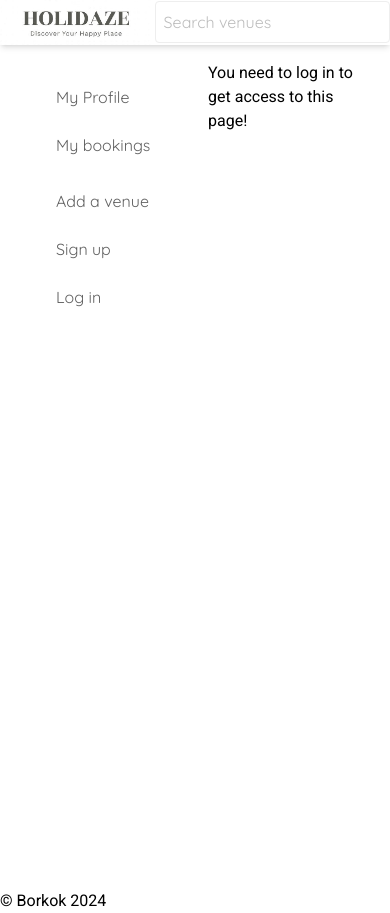
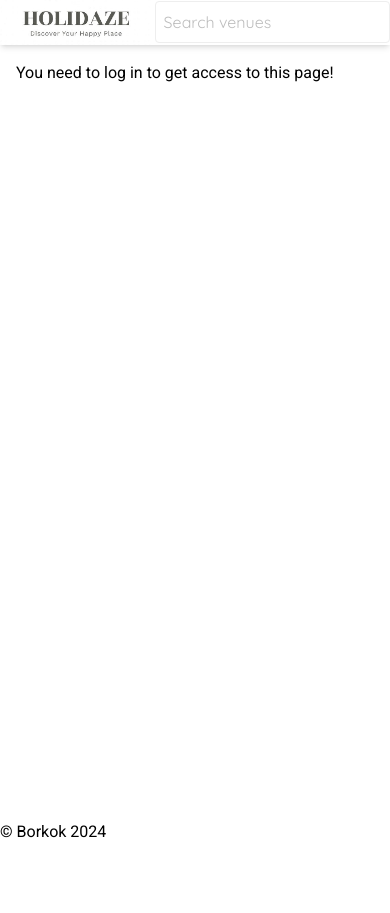
Before and after one commit to borikokeny/Holidaze-Project-Exam-2, a React (Vite) app: page /ProfilePage in a window 390 px wide. After the commit the page ends 844 px from the top, so only its background shows below. Built offline with nearby package versions, Linux system fonts and the light colour scheme.

Commit message:
Adds mobileview to Sidebar

```diff
--- a/src/components/Sidebar.jsx
+++ b/src/components/Sidebar.jsx
@@ -25,7 +25,7 @@ function Sidebar() {
   }, [user]);
 
   return (
-    <aside className="flex flex-col flex-shrink-0 p-4 h-screen w-48">
+    <aside className="hidden md:flex flex-col flex-shrink-0 p-4 h-screen w-48">
       <ul className="flex font-nav  flex-col space-y-2">
         <li>
           <div className="mt-auto ms-8">
@@ -33,11 +33,6 @@ function Sidebar() {
               href="#"
               className="flex items-center p-2 ps-7 text-gray-900 no-underline hover:bg-gray-200 rounded-md"
             >
-              {/* <img
-                src="https://github.com/mdo.png"
-                alt="User avatar"
-                className="w-8 h-8 rounded-full mr-3"
-              /> */}
             </div>
           </div>
           <Link
@@ -52,7 +47,7 @@ function Sidebar() {
             to="/MyBookings"
             className="flex items-center p-2 ps-10 text-gray-700 rounded-md hover:bg-gray-200"
           >
-            My bookings
+            My Bookings
           </Link>
         </li>
         <li>
@@ -61,11 +56,11 @@ function Sidebar() {
               to="/MyVenues"
               className="flex items-center p-2 ps-10 text-gray-700 rounded-md hover:bg-gray-200"
             >
-              My venues
+              My Venues
             </Link>
           )}
         </li>
-        <li>
+        <li className="-ms-5">
           <AddAVenueButton />
         </li>
         <li>
--- a/src/pages/MyVenues.jsx
+++ b/src/pages/MyVenues.jsx
@@ -86,7 +86,8 @@ function MyVenues() {
                 {venue.bookings.map((booking) => {
                    const preparedData = getPreparedData(booking);
                    return (
-                    <li key={booking.id}>
+                    <li key={booking.id} className="mt-2">
+                       <hr className="border-t-2 border-gray-300 mb-1" />
                     <span>Booked by: {booking.customer.name}</span> – From: {preparedData.dateFrom} to {preparedData.dateTo} (
                     {booking.guests} guests)
                   </li>
```
